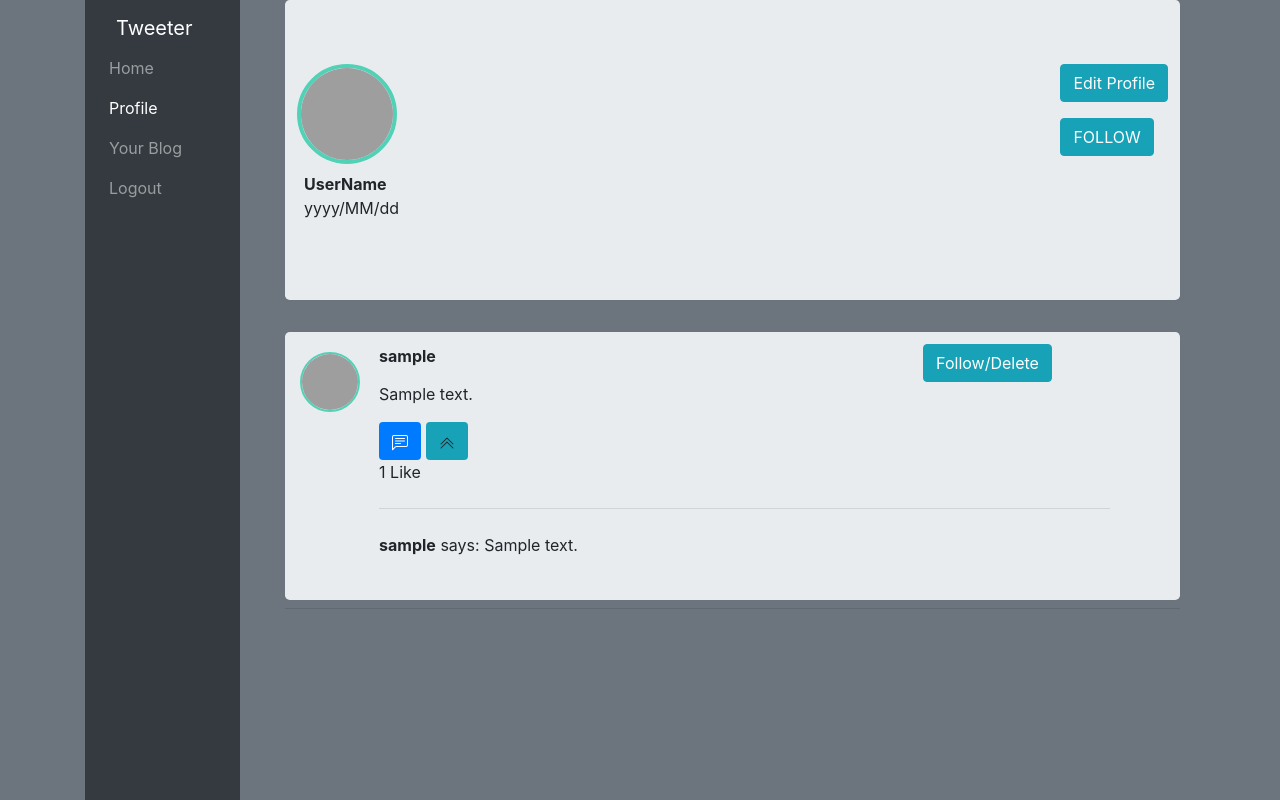
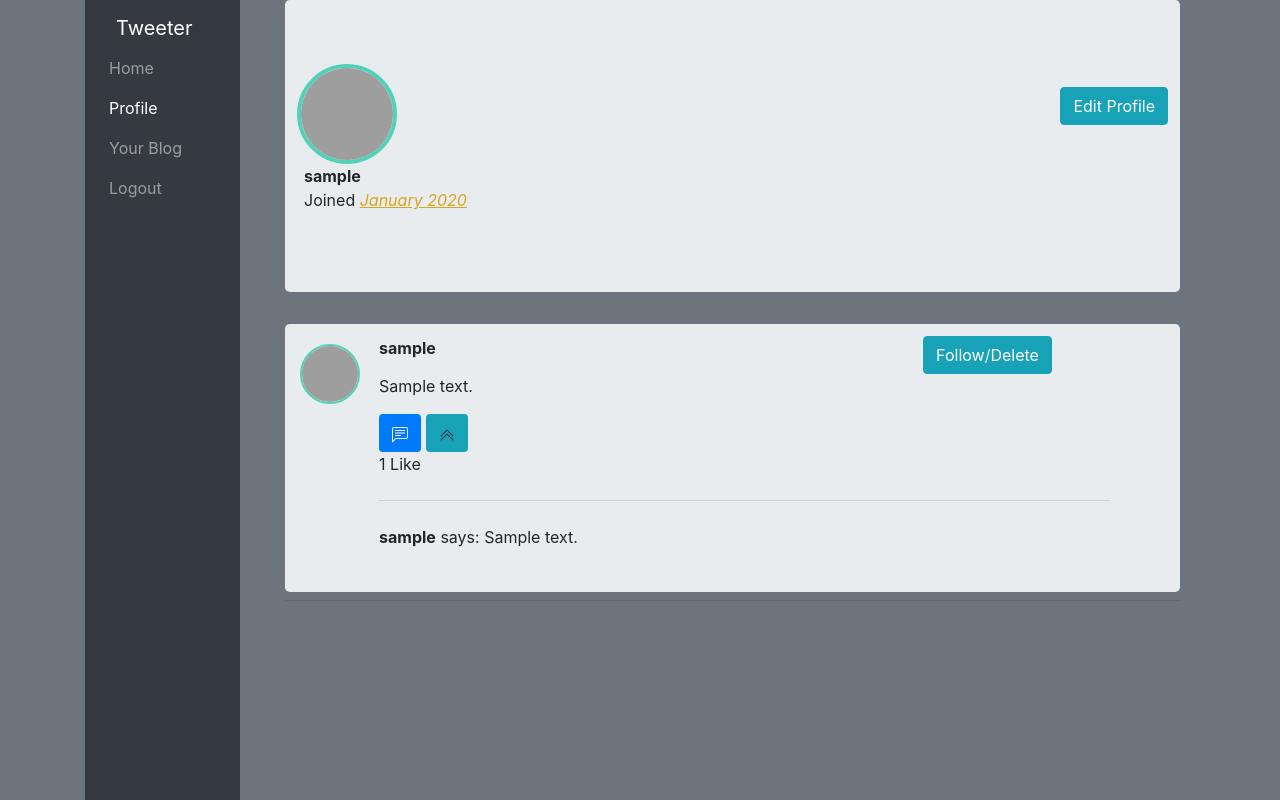
Before and after one commit to hamidrezarj/twitter_clone, a Django app: a page that uses tweets/templates/tweets/profile.html in a window 1280 px wide. Run offline with Django 3.2, Linux system fonts and the light colour scheme; a user stored in the database is signed in; tables that the repository leaves empty hold one stand-in row (values such as "Sample post"); some libraries are stand-ins or nearby versions; grey boxes are pictures that could not be loaded.

Commit message:
profile customization handled

```diff
--- /dev/null
+++ b/tweets/static/tweets/profile.css
@@ -0,0 +1,5 @@
+span#account-date{
+    color: goldenrod;
+    text-decoration: underline;
+    font-style: italic
+}
--- a/tweets/templates/tweets/profile.html
+++ b/tweets/templates/tweets/profile.html
@@ -3,6 +3,7 @@
 
 {% block styles %}
     <link rel="stylesheet" href="{% static 'tweets/index.css' %}">
+    <link rel="stylesheet" href="{% static 'tweets/profile.css' %}">
 {% endblock %}
 
 {% block content %}
@@ -65,12 +66,14 @@
                     </div>
                     {#                    IMPORTANT: bottom div was made for 2 buttons!!#}
                     <div class="align-self-center">
+                        {% if request.user.username == user_profile.user.username %}
                             <div class="d-flex align-self-end ml-md-1 mr-2 mb-3 ml-sm-3">
                                 <button class="btn btn-info inline" id="editTrigger" data-toggle="modal"
                                         data-target="#editModal">
                                     Edit Profile
                                 </button>
                             </div>
+                        {% else %}
                             {#                    IF ON ANOTHER USER PROFILE ^THIS HAS TO BE "FOLLOW/UNFOLLOW" BUTTON#}
                             <div class="d-flex align-self-end ml-md-1 mr-2 mb-3 ml-sm-3">
                                 <button class="btn btn-info inline" id="editTrigger" data-toggle="modal"
@@ -78,14 +81,15 @@
                                     FOLLOW
                                 </button>
                             </div>
+                        {% endif %}
                         {#                    ^THIS IS JUST FOR FUNCTIONALITY TEST OF FOLLOW FOR NOW#}
                     </div>
                 </div>
                 <div class="container align-bottom">
                     {#                    <b>{{profile_name}}</b>#}
                     {#                    <p>{{profile_joined_date}}</p>#}
-                    <b>UserName</b>
-                    <p>yyyy/MM/dd</p>
+                    <b>{{ user_profile }}</b>
+                    <p>Joined <span id="account-date"> {{ user_profile.user.date_joined|date:"F Y" }}</span></p>
 
                 </div>
             </div>
--- a/tweets/views.py
+++ b/tweets/views.py
@@ -137,8 +137,11 @@
 
 def profile_view(request, username):
     personal_tweets = Post.objects.filter(profile__user__username=username)
+    user = User.objects.get(username=username)
+    profile = get_object_or_404(Profile, user=user)
 
     return render(request, 'tweets/profile.html', {
         'tweets': personal_tweets,
+        'user_profile': profile,
         'show_like': False
     })
```
Lines whose indentation alone changed are shown as unchanged.
